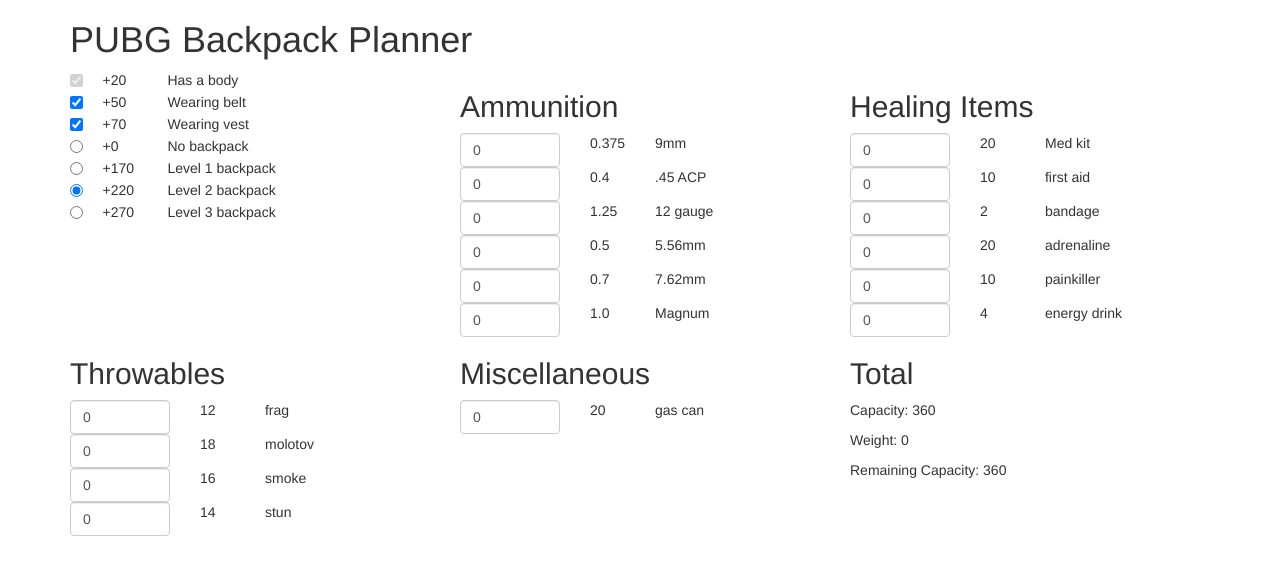
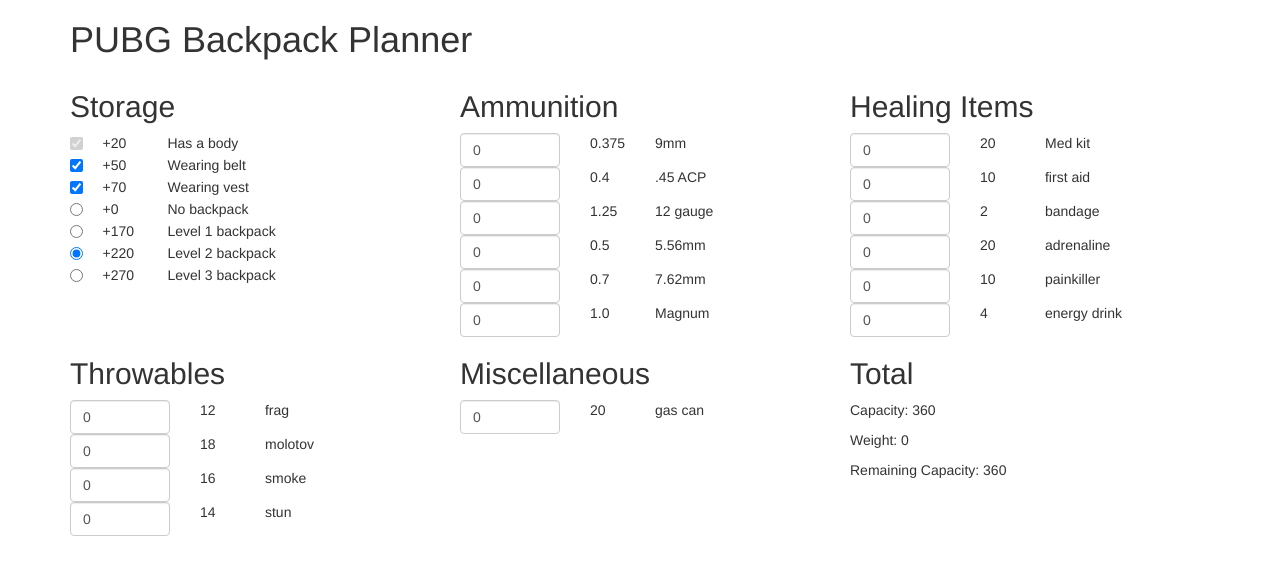
Before and after one commit to johnathanlouie/pubg-backpack-planner, a plain HTML site: page public_html/index.html in a window 1280 px wide. Drawn offline with nearby package versions, Linux system fonts and the light colour scheme.

Commit message:
Add section header

```diff
--- a/public_html/index.html
+++ b/public_html/index.html
@@ -29,6 +29,7 @@ along with this program.  If not, see <http://www.gnu.org/licenses/>.
             <h1>PUBG Backpack Planner</h1>
             <div class="row">
                 <div class="col-lg-4">
+                    <h2>Storage</h2>
                     <div class="row">
                         <div class="col-xs-1"><input type="checkbox" checked disabled></div>
                         <div class="col-xs-2">+20</div>
```
